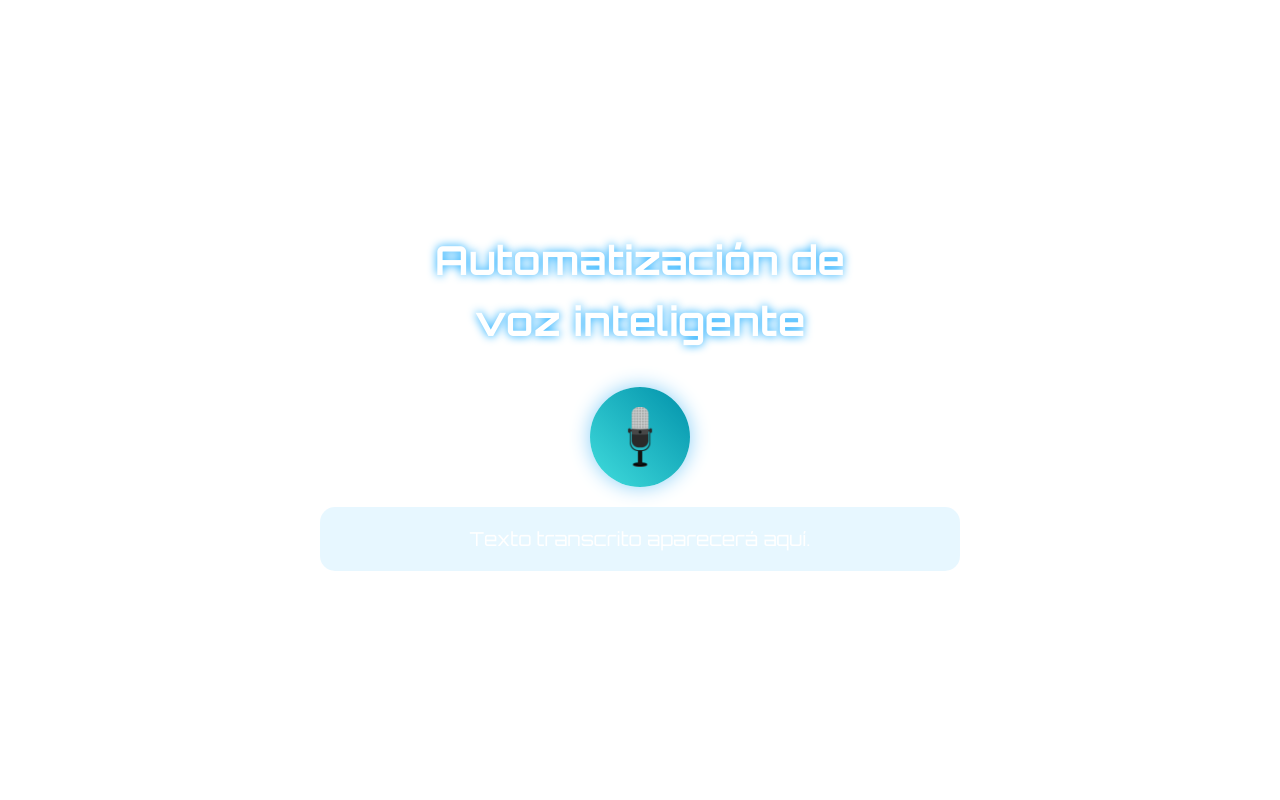
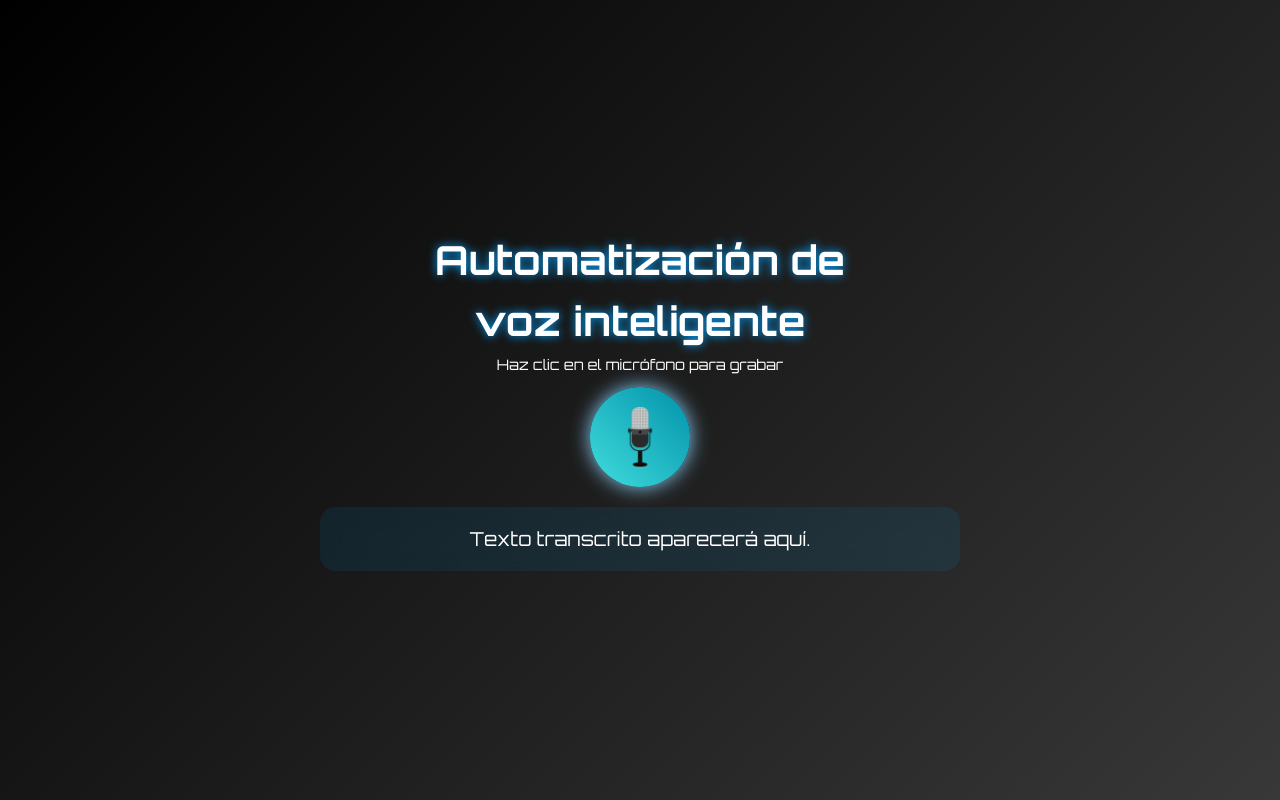
Before and after one commit to NoheSoft/SoftIoT, a Flask app: page / in a window 1280 px wide. Run offline with Flask 3, Linux system fonts and the light colour scheme.

Commit message:
Update index.html

```diff
--- a/templates/index.html
+++ b/templates/index.html
@@ -5,7 +5,7 @@
     <link href="https://fonts.googleapis.com/css2?family=Orbitron:wght@400;700&display=swap" rel="stylesheet">
     <style>
         body {
-            background: linear-gradient(135deg, #000000 0%, ##383838 100%);
+            background: linear-gradient(135deg, #000000 0%, #383838 100%);
             color: #ffffff;
             font-family: 'Orbitron', sans-serif;
             display: flex;
@@ -20,7 +20,7 @@
             font-size: 2.5rem;
             text-shadow: 0 0 10px rgb(0, 162, 255);
             margin-bottom: 20px;
-            line-height: 0.20;  /* Esto controla la altura de línea de ese texto en particular */
+             line-height: 0.20;  /* Esto controla la altura de línea de ese texto en particular */
         }
         .mic-button {
             background: linear-gradient(45deg, #41dddd, #0191aa);
@@ -61,6 +61,7 @@
 <body>
     <h1 class="title">Automatización de</h1>
     <h2 class="title">voz inteligente</h2>
+
     <p class="note">Haz clic en el micrófono para grabar</p>
     <button class="mic-button" onclick="startRecognition()">
         <img src="/static/mc.png" style="width: 60px; height: 60px;" onerror="this.src='https://via.placeholder.com/60?text=Mic';">
```
